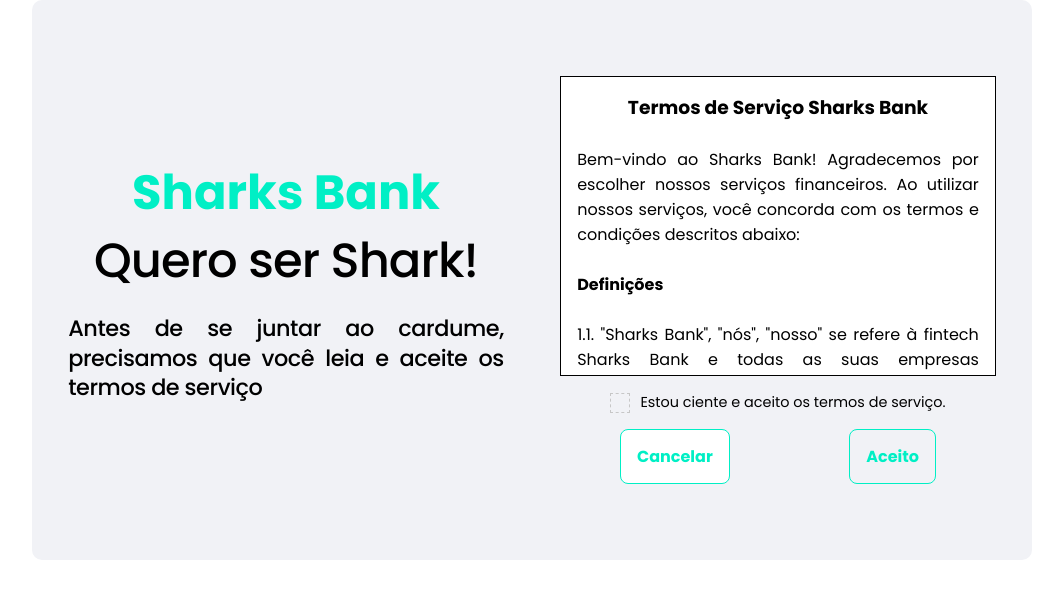
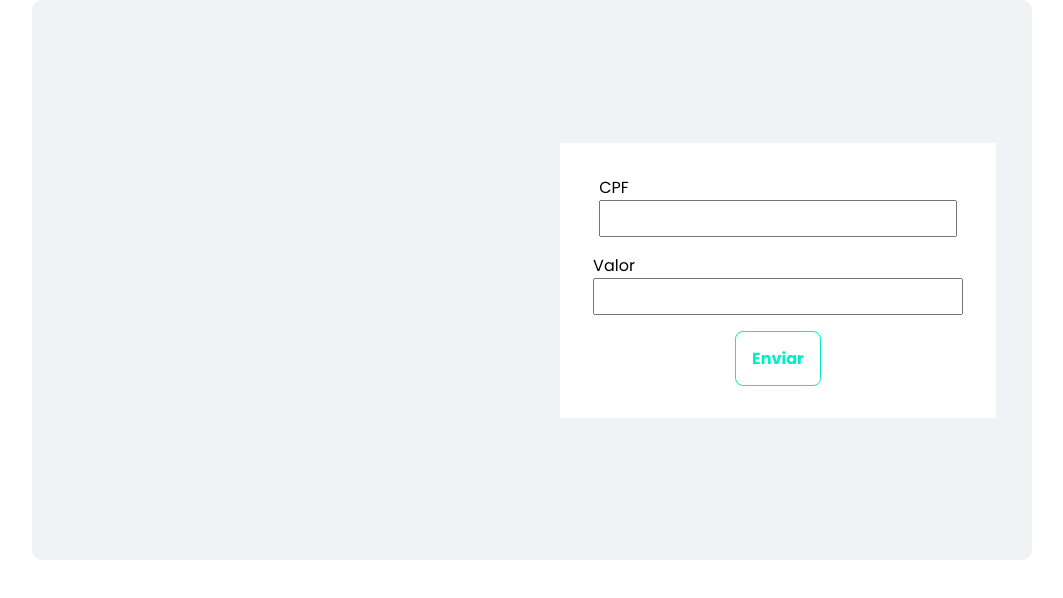
Before and after one commit to gabriele-martins/HackadevCSharks, a React (Vite) app in the folder SharksBank/: page / in a window 1280 px wide. Shown: the top 598 px of the page, without its empty margins (108-1171 px from the left). Built offline with nearby package versions, Linux system fonts and the light colour scheme.

Commit message:
Adiciona page Transferencia

```diff
--- a/SharksBank/src/App.jsx
+++ b/SharksBank/src/App.jsx
@@ -1,13 +1,14 @@
-import React from "react";
-import { Home } from "./pages/Home";
+import React from 'react';
+import { Home } from './pages/Home';
 
-import "./App.css";
-import { Termos } from "./pages/Termos/index";
+import './App.css';
+import { Termos } from './pages/Termos';
+import Transferencia from './pages/Transferencia';
 
 export function App() {
-  return <div className="App">
-
-    <Termos/>
-
-  </div>;
+	return (
+		<div className="App">
+			<Transferencia></Transferencia>
+		</div>
+	);
 }
--- a/SharksBank/src/components/Conteudo/index.jsx
+++ b/SharksBank/src/components/Conteudo/index.jsx
@@ -1,14 +1,21 @@
-import React from "react";
+import React from 'react';
 
-import styles from "./index.module.css";
+import styles from './index.module.css';
 
-export function Conteudo({ titulo, subTitulo, descricao, children }) {
+export function Conteudo({
+	titulo,
+	subTitulo,
+	descricao,
+	conteudoPainelEsquerdo,
+	children,
+}) {
 	return (
 		<div className={styles.conteudo}>
 			<div className={styles.containerText}>
 				<h2>{titulo}</h2>
 				<span className={styles.subTitulo}>{subTitulo}</span>
 				<p>{descricao}</p>
+				{conteudoPainelEsquerdo}
 			</div>
 			<div className={styles.containerConteudoExterno}>{children}</div>
 		</div>
--- /dev/null
+++ b/SharksBank/src/pages/Transferencia/index.jsx
@@ -0,0 +1,64 @@
+import React from 'react';
+import { useForm } from 'react-hook-form';
+
+import { Conteudo } from '../../components/Conteudo';
+import { Botao } from '../../components/Botao';
+
+import styles from './index.module.css';
+
+export default function Transferencia() {
+	const {
+		register,
+		handleSubmit,
+		formState: { errors },
+	} = useForm();
+
+	const onSubmit = (data) => console.log(data);
+
+	return (
+		<Conteudo
+			conteudoPainelEsquerdo={<div className={styles.infoConta}></div>}
+		>
+			<form
+				className={styles.formularioTransferencia}
+				onSubmit={handleSubmit(onSubmit)}
+			>
+				<div>
+					<label htmlFor="trasferencia-cpf-input">CPF</label>
+					<input
+						id="trasferencia-cpf-input"
+						{...register('cpf', {
+							required: true,
+							pattern: /^[0-9]*$/,
+						})}
+					/>
+					{errors.cpf?.type === 'required' && (
+						<span> Campo obrigatório! </span>
+					)}
+					{errors.cpf?.type === 'pattern' && (
+						<span> CPF inválido </span>
+					)}
+				</div>
+
+                <div>
+					<label htmlFor="trasferencia-valor-input">Valor</label>
+					<input
+						id="trasferencia-valor-input"
+						{...register('valor', {
+							required: true,
+							pattern: /^[0-9]*$/,
+						})}
+					/>
+					{errors.valor?.type === 'required' && (
+						<span> Campo obrigatório! </span>
+					)}
+					{errors.valor?.type === 'pattern' && (
+						<span> Valor inválido </span>
+					)}
+				</div>
+
+				<Botao type="submit" nome={'Enviar'} />
+			</form>
+		</Conteudo>
+	);
+}
--- /dev/null
+++ b/SharksBank/src/pages/Transferencia/index.module.css
@@ -0,0 +1,26 @@
+.formularioTransferencia {
+	margin: 0;
+	display: flex;
+	flex-direction: column;
+	place-items: center;
+	background-color: white;
+	padding: 2rem;
+	gap: 1rem;
+}
+.formularioTransferencia input {
+	margin: 0;
+	width: 100%;
+	padding: 0.25rem;
+}
+
+.formularioTransferencia span {
+	display: flex;
+	font-size: 0.75rem;
+	color: red;
+	margin: 0;
+	align-self: flex-start;
+}
+
+#trasferencia-valor-input::before {
+	content: "R$ ";
+}
```
Lines whose indentation alone changed are shown as unchanged.
